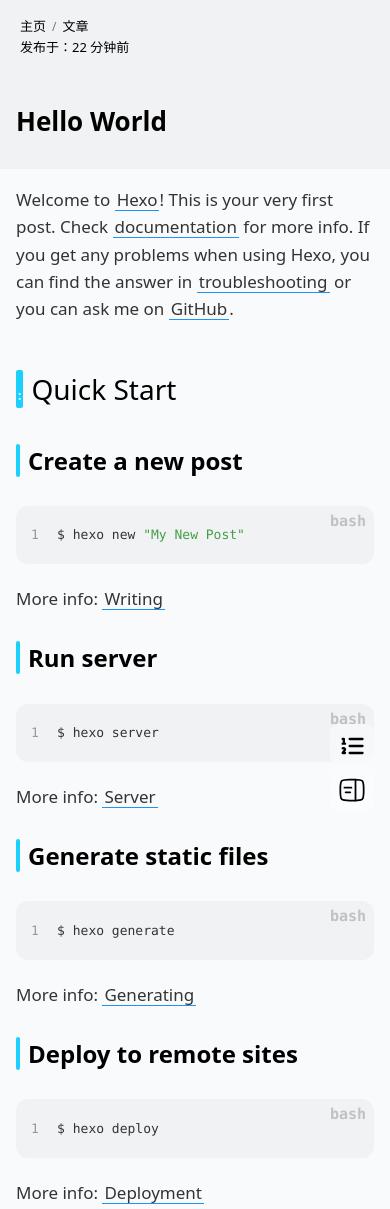
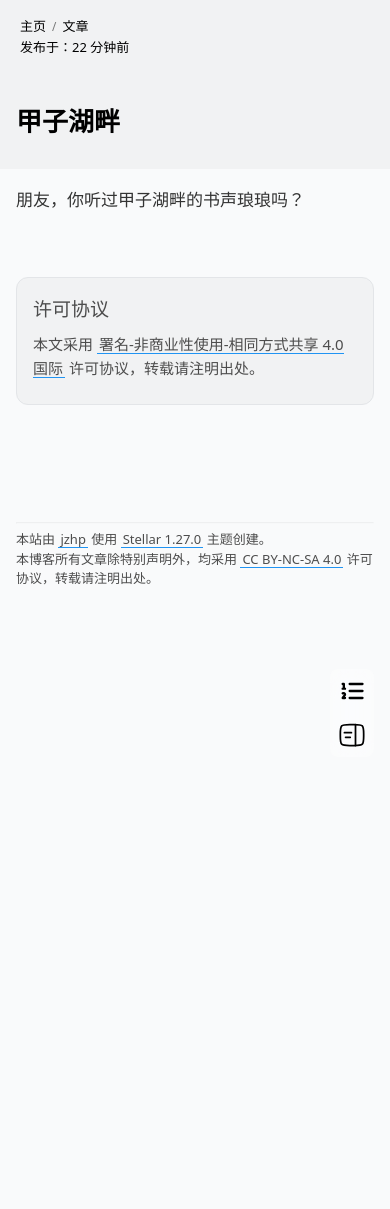
Before and after one commit to JumpToEnd/jzhp.github.io, a plain HTML site: page 2024/04/22/hello-world/index.html in a window 390 px wide. Shown: the top 1209 px of the page. After the commit the page ends 844 px from the top, so only its background shows below. Drawn offline with nearby package versions, Linux system fonts and the light colour scheme; some packages are replaced by stand-ins of ours.

Commit message:
Site updated: 2024-04-22 18:42:33

```diff
--- a/2024/04/22/hello-world/index.html
+++ b/2024/04/22/hello-world/index.html
@@ -16,18 +16,18 @@
   <meta name="viewport" content="width=device-width, initial-scale=1, maximum-scale=1">
   <meta name="theme-color" content="#f8f8f8">
 
-  <title>Hello World - jzhp</title>
+  <title>甲子湖畔 - jzhp</title>
 
 
-    <meta name="description" content="Welcome to Hexo! This is your very first post. Check documentation for more info. If you get any problems when using Hexo, you can find the answer in troubleshooting or you can ask me on GitHub. Quick">
+    <meta name="description" content="朋友，你听过甲子湖畔的书声琅琅吗？">
 <meta property="og:type" content="article">
-<meta property="og:title" content="Hello World">
+<meta property="og:title" content="甲子湖畔">
 <meta property="og:url" content="https://blog.jzhp.xyz/2024/04/22/hello-world/index.html">
 <meta property="og:site_name" content="jzhp">
-<meta property="og:description" content="Welcome to Hexo! This is your very first post. Check documentation for more info. If you get any problems when using Hexo, you can find the answer in troubleshooting or you can ask me on GitHub. Quick">
+<meta property="og:description" content="朋友，你听过甲子湖畔的书声琅琅吗？">
 <meta property="og:locale">
 <meta property="article:published_time" content="2024-04-22T10:19:51.702Z">
-<meta property="article:modified_time" content="2024-04-22T10:19:51.703Z">
+<meta property="article:modified_time" content="2024-04-22T10:42:26.300Z">
 <meta property="article:author" content="jzhp">
 <meta name="twitter:card" content="summary">
 
@@ -62,7 +62,7 @@
 <div class="widgets">
 
 
-<widget class="widget-wrapper post-list"><div class="widget-header dis-select"><span class="name">最近更新</span></div><div class="widget-body fs14"><a class="item title" href="/2024/04/22/hello-world/"><span class="title">Hello World</span></a></div></widget>
+<widget class="widget-wrapper post-list"><div class="widget-header dis-select"><span class="name">最近更新</span></div><div class="widget-body fs14"><a class="item title" href="/2024/04/22/hello-world/"><span class="title">甲子湖畔</span></a></div></widget>
 </div>
 
 </div></aside><div class="l_main" id="main">
@@ -75,30 +75,18 @@
   <div class="content">
     <div class="top bread-nav footnote"><div class="left"><div class="flex-row" id="breadcrumb"><a class="cap breadcrumb" href="/">主页</a>
 <span class="sep"></span><a class="cap breadcrumb" href="/">文章</a></div>
-<div class="flex-row" id="post-meta"><span class="text created">发布于：<time datetime="2024-04-22T10:19:51.702Z">2024-04-22</time></span><span class="sep updated"></span><span class="text updated">更新于：<time datetime="2024-04-22T10:19:51.703Z">2024-04-22</time></span></div></div></div>
+<div class="flex-row" id="post-meta"><span class="text created">发布于：<time datetime="2024-04-22T10:19:51.702Z">2024-04-22</time></span><span class="sep updated"></span><span class="text updated">更新于：<time datetime="2024-04-22T10:42:26.300Z">2024-04-22</time></span></div></div></div>
 
     <div class="bottom only-title">
 
       <div class="text-area">
-        <h1 class="text title"><span>Hello World</span></h1>
+        <h1 class="text title"><span>甲子湖畔</span></h1>
 
       </div>
     </div>
 
   </div>
-  </div><article class="md-text content"><p>Welcome to <a target="_blank" rel="noopener" href="https://hexo.io/">Hexo</a>! This is your very first post. Check <a target="_blank" rel="noopener" href="https://hexo.io/docs/">documentation</a> for more info. If you get any problems when using Hexo, you can find the answer in <a target="_blank" rel="noopener" href="https://hexo.io/docs/troubleshooting.html">troubleshooting</a> or you can ask me on <a target="_blank" rel="noopener" href="https://github.com/hexojs/hexo/issues">GitHub</a>.</p>
-<h2 id="Quick-Start"><a href="#Quick-Start" class="headerlink" title="Quick Start"></a>Quick Start</h2><h3 id="Create-a-new-post"><a href="#Create-a-new-post" class="headerlink" title="Create a new post"></a>Create a new post</h3><figure class="highlight bash"><table><tr><td class="gutter"><pre><span class="line">1</span><br></pre></td><td class="code"><pre><span class="line">$ hexo new <span class="string">&quot;My New Post&quot;</span></span><br></pre></td></tr></table></figure>
-
-<p>More info: <a target="_blank" rel="noopener" href="https://hexo.io/docs/writing.html">Writing</a></p>
-<h3 id="Run-server"><a href="#Run-server" class="headerlink" title="Run server"></a>Run server</h3><figure class="highlight bash"><table><tr><td class="gutter"><pre><span class="line">1</span><br></pre></td><td class="code"><pre><span class="line">$ hexo server</span><br></pre></td></tr></table></figure>
-
-<p>More info: <a target="_blank" rel="noopener" href="https://hexo.io/docs/server.html">Server</a></p>
-<h3 id="Generate-static-files"><a href="#Generate-static-files" class="headerlink" title="Generate static files"></a>Generate static files</h3><figure class="highlight bash"><table><tr><td class="gutter"><pre><span class="line">1</span><br></pre></td><td class="code"><pre><span class="line">$ hexo generate</span><br></pre></td></tr></table></figure>
-
-<p>More info: <a target="_blank" rel="noopener" href="https://hexo.io/docs/generating.html">Generating</a></p>
-<h3 id="Deploy-to-remote-sites"><a href="#Deploy-to-remote-sites" class="headerlink" title="Deploy to remote sites"></a>Deploy to remote sites</h3><figure class="highlight bash"><table><tr><td class="gutter"><pre><span class="line">1</span><br></pre></td><td class="code"><pre><span class="line">$ hexo deploy</span><br></pre></td></tr></table></figure>
-
-<p>More info: <a target="_blank" rel="noopener" href="https://hexo.io/docs/one-command-deployment.html">Deployment</a></p>
+  </div><article class="md-text content"><p>朋友，你听过甲子湖畔的书声琅琅吗？</p>
 
 <div class="article-footer fs14">
     <section id="license">
@@ -118,14 +106,7 @@
 <footer class="page-footer footnote"><hr><div class="text"><p>本站由 <a href="/">jzhp</a> 使用 <a target="_blank" rel="noopener" href="https://github.com/xaoxuu/hexo-theme-stellar/tree/1.27.0">Stellar 1.27.0</a> 主题创建。<br>本博客所有文章除特别声明外，均采用 <a target="_blank" rel="noopener" href="https://creativecommons.org/licenses/by-nc-sa/4.0/">CC BY-NC-SA 4.0</a> 许可协议，转载请注明出处。</p>
 </div></footer>
 <div class="main-mask" onclick="sidebar.dismiss()"></div></div><aside class="l_right">
-<div class="widgets">
-
-
-
-<widget class="widget-wrapper toc" id="data-toc" collapse="false"><div class="widget-header dis-select"><span class="name">本文目录</span><a class="cap-action" onclick="sidebar.toggleTOC()" ><svg xmlns="http://www.w3.org/2000/svg" width="32" height="32" viewBox="0 0 24 24"><path fill="none" stroke="currentColor" stroke-linecap="round" stroke-linejoin="round" stroke-width="2" d="M10 6h11m-11 6h11m-11 6h11M4 6h1v4m-1 0h2m0 8H4c0-1 2-2 2-3s-1-1.5-2-1"/></svg></a></div><div class="widget-body"><ol class="toc"><li class="toc-item toc-level-2"><a class="toc-link" href="#Quick-Start"><span class="toc-text">Quick Start</span></a><ol class="toc-child"><li class="toc-item toc-level-3"><a class="toc-link" href="#Create-a-new-post"><span class="toc-text">Create a new post</span></a></li><li class="toc-item toc-level-3"><a class="toc-link" href="#Run-server"><span class="toc-text">Run server</span></a></li><li class="toc-item toc-level-3"><a class="toc-link" href="#Generate-static-files"><span class="toc-text">Generate static files</span></a></li><li class="toc-item toc-level-3"><a class="toc-link" href="#Deploy-to-remote-sites"><span class="toc-text">Deploy to remote sites</span></a></li></ol></li></ol></div><div class="widget-footer">
-
-<a class="top" onclick="util.scrollTop()"><svg xmlns="http://www.w3.org/2000/svg" width="32" height="32" viewBox="0 0 24 24"><g fill="none" stroke="currentColor" stroke-width="1.5"><path d="M2 12c0-4.714 0-7.071 1.464-8.536C4.93 2 7.286 2 12 2c4.714 0 7.071 0 8.535 1.464C22 4.93 22 7.286 22 12c0 4.714 0 7.071-1.465 8.535C19.072 22 16.714 22 12 22s-7.071 0-8.536-1.465C2 19.072 2 16.714 2 12Z"/><path stroke-linecap="round" stroke-linejoin="round" d="m9 15.5l3-3l3 3m-6-4l3-3l3 3"/></g></svg><span>回到顶部</span></a></div></widget>
-</div></aside><div class='float-panel blur'>
+</aside><div class='float-panel blur'>
   <button type='button' style='display:none' class='laptop-only rightbar-toggle mobile' onclick='sidebar.rightbar()'>
     <svg xmlns="http://www.w3.org/2000/svg" width="32" height="32" viewBox="0 0 24 24"><path fill="none" stroke="currentColor" stroke-linecap="round" stroke-linejoin="round" stroke-width="2" d="M10 6h11m-11 6h11m-11 6h11M4 6h1v4m-1 0h2m0 8H4c0-1 2-2 2-3s-1-1.5-2-1"/></svg>
   </button>
--- a/search.json
+++ b/search.json
@@ -1 +1 @@
-[{"title":"Hello World","path":"/2024/04/22/hello-world/","content":"Welcome to Hexo! This is your very first post. Check documentation for more info. If you get any problems when using Hexo, you can find the answer in troubleshooting or you can ask me on GitHub. Quick StartCreate a new post1$ hexo new &quot;My New Post&quot; More info: Writing Run server1$ hexo server More info: Server Generate static files1$ hexo generate More info: Generating Deploy to remote sites1$ hexo deploy More info: Deployment"}]
+[{"title":"甲子湖畔","path":"/2024/04/22/hello-world/","content":"朋友，你听过甲子湖畔的书声琅琅吗？"}]
```
Also changed, not shown: 404.html (+1 -1 lines), archives/2024/04/index.html (+2 -2 lines), archives/2024/index.html (+2 -2 lines), archives/index.html (+2 -2 lines), index.html (+3 -2 lines).
